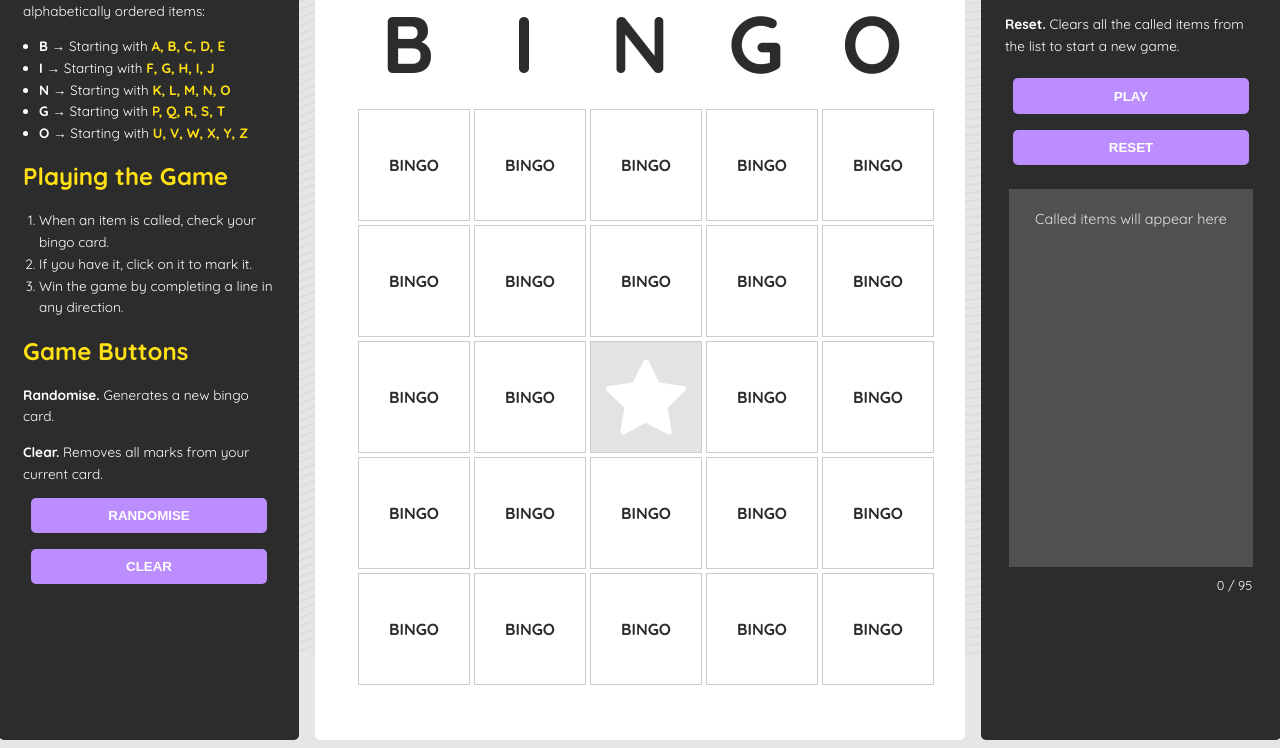
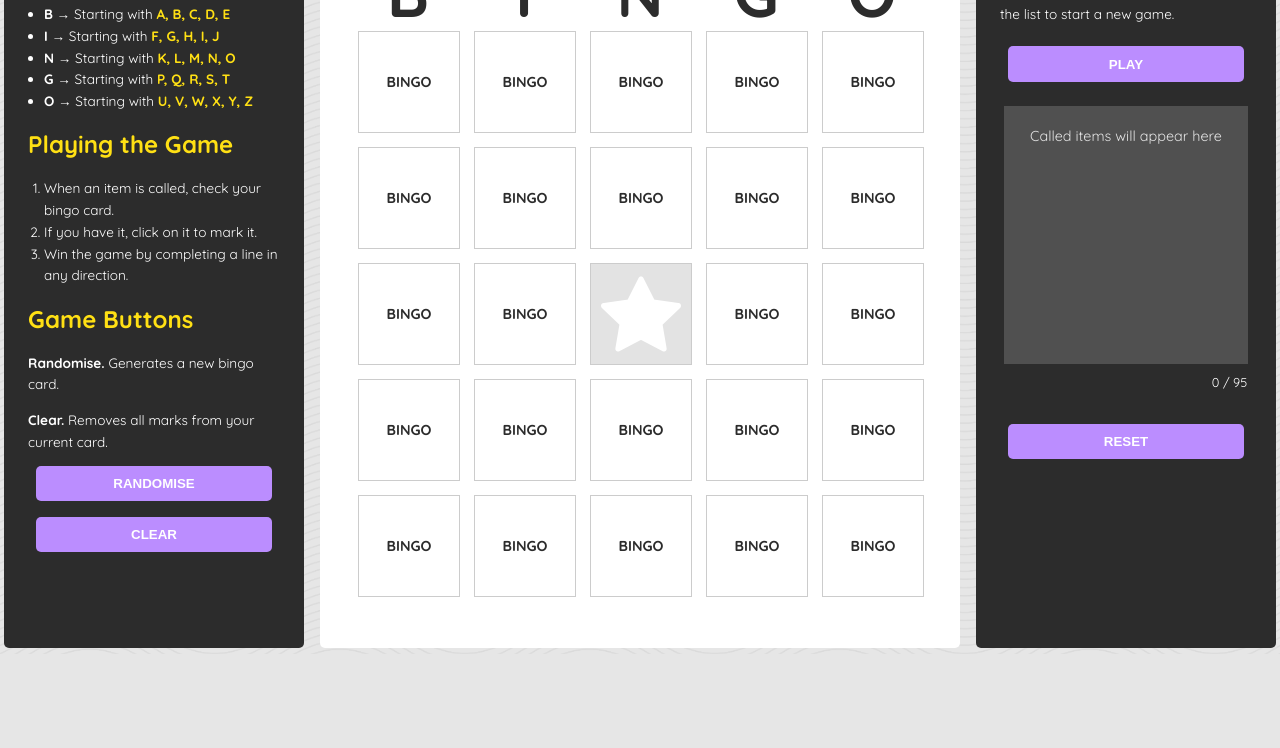
Before and after one commit to nperkinsr/overly-dramatic-animal-names-bingo, a plain HTML site: page index.html in a window 1280 px wide. Shown: the part 146-894 px from the top of the page. After the commit the page ends 802 px from the top, so only its background shows below. Drawn offline with nearby package versions, Linux system fonts and the light colour scheme.

Commit message:
Add files via upload

```diff
--- a/index.html
+++ b/index.html
@@ -203,7 +203,6 @@
 
       <div class="host-buttons">
         <button class="card-button manual-call">Play</button>
-        <button class="card-button reset">Reset</button>
       </div>
 
       <div class="latest-called-word hidden">Get ready!</div>
@@ -212,6 +211,10 @@
 
       <div class="counter-container">
         <span class="played-items">0</span> / <span class="total-items">95</span>
+      </div>
+
+      <div class="host-buttons">
+        <button class="card-button reset">Reset</button>
       </div>
 
     </section>
--- a/styles.css
+++ b/styles.css
@@ -33,10 +33,10 @@ body::before {
 }
 
 .container {
-  margin-top: 3rem;
+  margin-top: 1rem;
   display: flex;
   flex-direction: row;
-  height: 830px;
+  height: 770px;
   gap: 1rem;
 }
 
@@ -107,6 +107,10 @@ body::before {
   margin: 0.5rem 0;
 }
 
+.reset {
+  margin-top: 2rem;
+}
+
 .randomise {
   margin-bottom: 1rem;
 }
@@ -141,7 +145,7 @@ body > div.container > section.host-controls > h2 {
   font-family: "Quicksand", sans-serif;
   font-size: 1rem;
   width: 80%;
-  height: 360px;
+  height: 15rem;
   resize: none;
   text-align: center;
   display: flex;
@@ -181,13 +185,14 @@ body > div.container > section.host-controls > h2 {
   flex-direction: column;
   align-items: center;
   background-color: var(--white);
-  width: 650px;
+  width: 640px;
   border-radius: 5px;
   height: 100%;
 }
 
 .bingo-container h1 {
   font-size: 2rem;
+  font-weight: 900;
   margin-bottom: 0;
   color: var(--color3);
 }
@@ -195,10 +200,9 @@ body > div.container > section.host-controls > h2 {
 .bingo-card {
   display: grid;
   grid-template-columns: repeat(5, 100px);
-  grid-template-rows: repeat(6, 100px);
+  grid-template-rows: 70px 100px 100px 100px 100px 100px;
   gap: 1rem;
   justify-content: center;
-  margin-top: 1rem;
 }
 
 .bingo-cell {
@@ -212,8 +216,9 @@ body > div.container > section.host-controls > h2 {
 
 .letter {
   border: none;
-  font-size: 5rem;
+  font-size: 4rem;
   margin: auto;
+  padding-top: 0.5rem;
 }
 
 .checkbox-wrapper {
@@ -221,8 +226,8 @@ body > div.container > section.host-controls > h2 {
   position: relative;
   cursor: pointer;
   margin-bottom: 50px;
-  width: 110px;
-  height: 110px;
+  width: 100px;
+  height: 100px;
 }
 
 .checkbox-wrapper input {
@@ -242,7 +247,7 @@ body > div.container > section.host-controls > h2 {
   display: flex;
   justify-content: center;
   align-items: center;
-  font-size: 2.2rem;
+  font-size: 2rem;
   color: #000;
   text-align: center;
 }
@@ -279,7 +284,7 @@ body > div.container > section.host-controls > h2 {
   position: absolute;
   width: 100%;
   height: 100%;
-  font-size: 1rem;
+  font-size: 0.9rem;
   color: var(--black);
   display: flex;
   justify-content: center;
@@ -336,7 +341,7 @@ body > div.container > section.host-controls > h2 {
   text-align: center;
   color: var(--color1);
   font-weight: 900;
-  font-size: 1.2rem;
+  font-size: 1rem;
   border-radius: 5px;
 }
 
```
